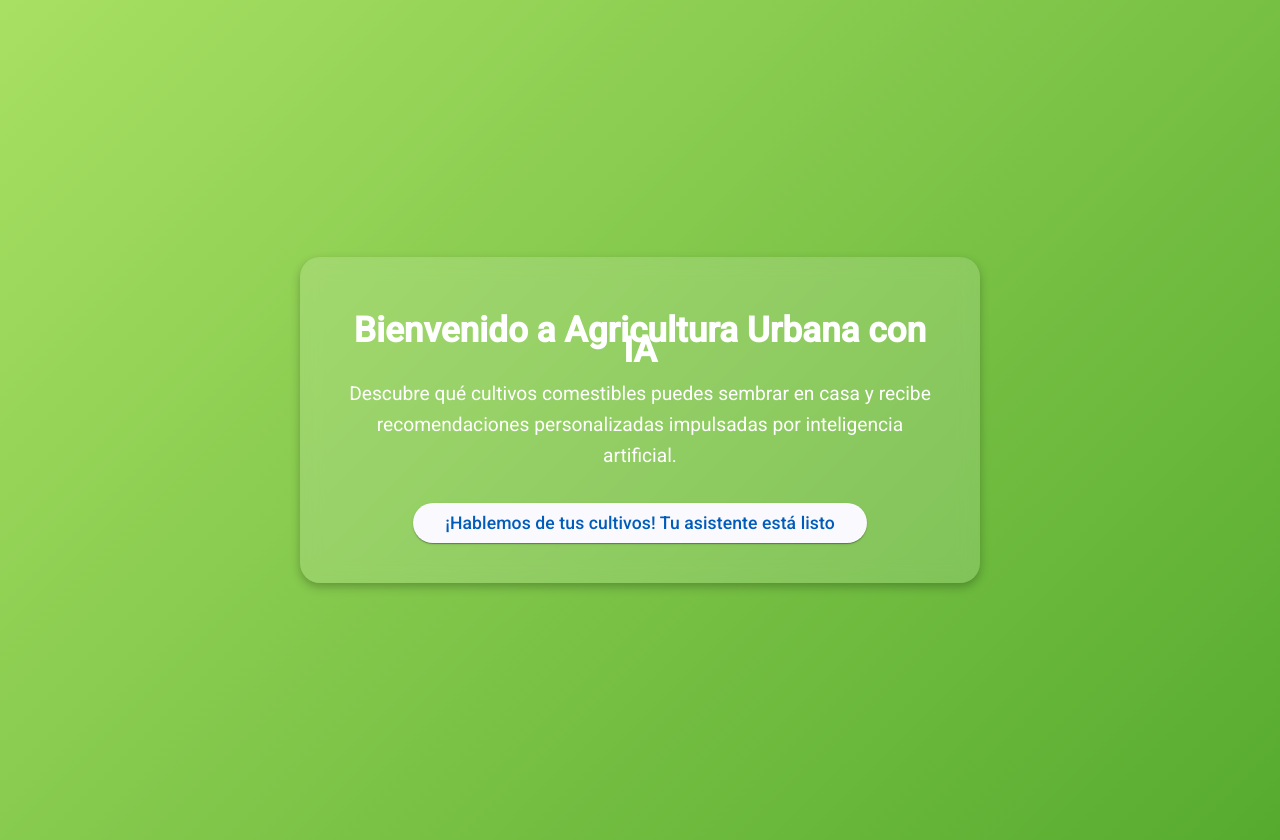
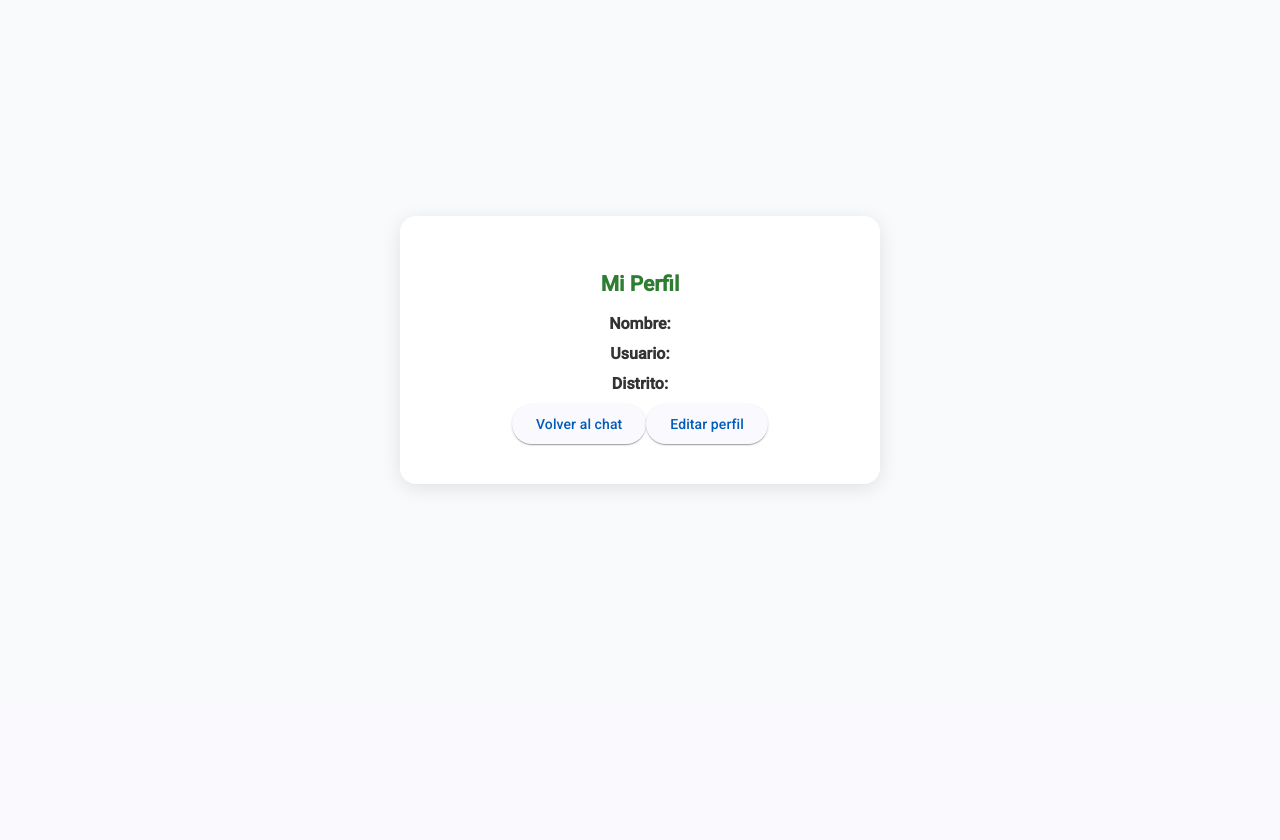
Before and after one commit to iShinmazinger/FrontEndAppAU, an Angular app: page /perfil in a window 1280 px wide. Before the commit this address led to /. After the commit the page ends 800 px from the top, so only its background shows below. Built offline with nearby package versions, Linux system fonts and the light colour scheme.

Commit message:
Commit añadido mi perfil

```diff
--- a/src/app/app.routes.ts
+++ b/src/app/app.routes.ts
@@ -3,10 +3,12 @@ import { Onboarding } from './components/onboarding/onboarding';
 import { Login } from './components/login/login';
 import { Register } from './components/register/register';
 import { Chat } from './components/chat/chat';
+import { Perfil } from './components/perfil/perfil';
 
 export const routes: Routes = [
   { path: '', component: Onboarding },
   { path: 'login', component: Login },
   { path: 'register', component: Register },
   { path: 'chat', component: Chat },
+  { path: 'perfil', component: Perfil },
   { path: '**', redirectTo: '' }];
--- a/src/app/components/chat/chat.html
+++ b/src/app/components/chat/chat.html
@@ -1,8 +1,9 @@
 <div class="chat-container">
   <div class="chat-box">
     <div class="top-bar">
-      <div class="logout-btn" (click)="showHistory = !showHistory" title="Ver historial 💬">Historial💬</div>
+      <div class="logout-btn" (click)="showHistory = !showHistory" title="Ver historial">Historial</div>
       <div class="logout-btn" (click)="startNewConversation()">Nueva</div>
+      <div class="logout-btn" (click)="goToPerfil()">Mi Perfil</div>
       <div class="logout-btn" (click)="logout()">Salir</div>
     </div>
 
--- a/src/app/components/chat/chat.ts
+++ b/src/app/components/chat/chat.ts
@@ -100,4 +100,7 @@ export class Chat implements OnInit {
     localStorage.removeItem('token');
     window.location.href = '/login';
   }
+  goToPerfil() {
+    window.location.href = '/perfil'
+  }
 }
--- /dev/null
+++ b/src/app/components/perfil/perfil.css
@@ -0,0 +1,39 @@
+.perfil-container {
+  display: flex;
+  justify-content: center;
+  align-items: center;
+  min-height: calc(100vh - 100px);
+  background-color: #f9fafb;
+}
+
+.perfil-card {
+  background: #fff;
+  border-radius: 16px;
+  box-shadow: 0 4px 20px rgba(0, 0, 0, 0.1);
+  padding: 40px;
+  width: 400px;
+  text-align: center;
+}
+
+h2 {
+  color: #2e7d32;
+  margin-bottom: 20px;
+}
+
+.perfil-info p {
+  font-size: 16px;
+  color: #333;
+  margin: 10px 0;
+}
+
+mat-form-field {
+  display: block;
+  width: 100%;
+  margin-bottom: 15px;
+}
+
+.buttons {
+  display: flex;
+  justify-content: space-between;
+  margin-top: 15px;
+}
--- /dev/null
+++ b/src/app/components/perfil/perfil.html
@@ -0,0 +1,30 @@
+<div class="perfil-container">
+  <div class="perfil-card">
+    <h2>Mi Perfil</h2>
+
+    <div *ngIf="!editMode" class="perfil-info">
+      <p><strong>Nombre:</strong> {{ user.nombre }}</p>
+      <p><strong>Usuario:</strong> {{ user.usuario }}</p>
+      <p><strong>Distrito:</strong> {{ user.distrito }}</p>
+      <button mat-raised-button color="primary" (click)="goToChat()">Volver al chat</button>
+      <button mat-raised-button color="primary" (click)="enableEdit()">Editar perfil</button>
+    </div>
+
+    <form *ngIf="editMode" (ngSubmit)="saveChanges()" class="perfil-form">
+      <mat-form-field appearance="outline">
+        <mat-label>Nombre</mat-label>
+        <input matInput [(ngModel)]="user.nombre" name="nombre" required>
+      </mat-form-field>
+
+      <mat-form-field appearance="outline">
+        <mat-label>Distrito</mat-label>
+        <input matInput [(ngModel)]="user.distrito" name="distrito" required>
+      </mat-form-field>
+
+      <div class="buttons">
+        <button mat-raised-button color="accent" type="submit">Guardar</button>
+        <button mat-stroked-button color="warn" type="button" (click)="cancelEdit()">Cancelar</button>
+      </div>
+    </form>
+  </div>
+</div>
--- /dev/null
+++ b/src/app/components/perfil/perfil.ts
@@ -0,0 +1,68 @@
+import { Component, OnInit } from '@angular/core';
+import { HttpClient } from '@angular/common/http';
+import { environment } from '../../../environments/environment';
+import { FormsModule } from '@angular/forms';
+import { MatFormFieldModule } from '@angular/material/form-field';
+import { MatInputModule } from '@angular/material/input';
+import { MatButtonModule } from '@angular/material/button';
+import { CommonModule } from '@angular/common';
+
+@Component({
+  selector: 'app-perfil',
+  imports: [ CommonModule, FormsModule, MatFormFieldModule, MatInputModule, MatButtonModule],
+  templateUrl: './perfil.html',
+  styleUrl: './perfil.css'
+})
+export class Perfil implements OnInit {
+  user: any = {};
+  editMode = false;
+
+  constructor(private http: HttpClient) {}
+
+  ngOnInit(): void {
+    this.getProfile();
+  }
+
+  getProfile(): void {
+    const token = localStorage.getItem('token');
+    if (token) {
+      this.http.get(`${environment.apiUrl}/api/auth/me`, {
+        headers: { Authorization: `Bearer ${token}` }
+      }).subscribe({
+        next: (data: any) => this.user = data.user,
+        error: (err) => console.error('Error al obtener perfil:', err)
+      });
+    }
+  }
+
+  enableEdit(): void {
+    this.editMode = true;
+  }
+
+  cancelEdit(): void {
+    this.editMode = false;
+    this.getProfile();
+  }
+
+  saveChanges(): void {
+    const token = localStorage.getItem('token');
+    if (token) {
+      this.http.put(`${environment.apiUrl}/api/auth/update`, {
+        nombre: this.user.nombre,
+        distrito: this.user.distrito
+      }, {
+        headers: { Authorization: `Bearer ${token}` }
+      }).subscribe({
+        next: (res: any) => {
+          console.log('Perfil actualizado:', res);
+          this.editMode = false;
+          this.getProfile();
+        },
+        error: (err) => console.error('Error al actualizar perfil:', err)
+      });
+    }
+  }
+  goToChat() {
+    window.location.href = '/chat'
+  }
+}
```
Also changed, not shown: 1 other file (tests, documents, lock files or other folders).
